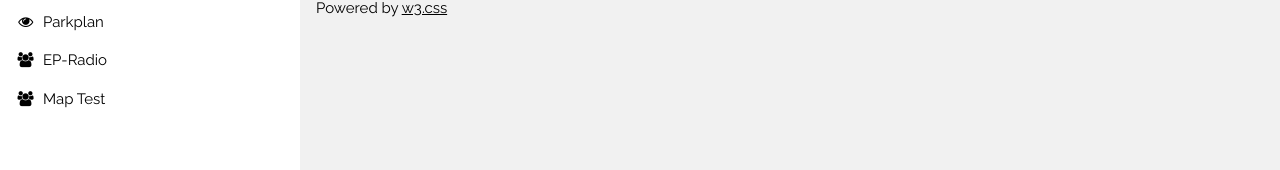
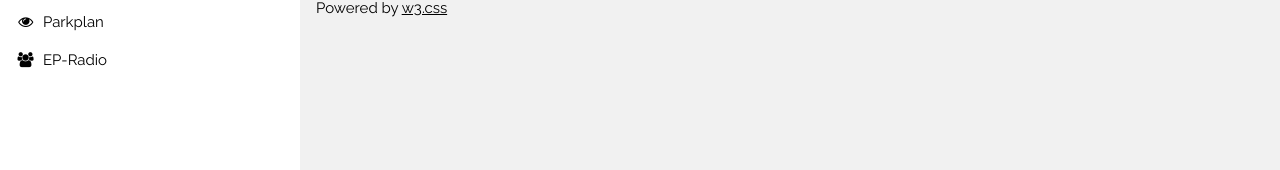
Before and after one commit to Nyyks/EpFeed, a plain HTML site: page index.html in a window 1280 px wide. Shown: the part 251-421 px from the top of the page. Drawn offline with nearby package versions, Linux system fonts and the light colour scheme.

Commit message:
Update index.html

```diff
--- a/index.html
+++ b/index.html
@@ -59,7 +59,6 @@ html,body,h1,h2,h3,h4,h5 {font-family: "Raleway", sans-serif}
     <a href="Wartezeit.html" class="w3-bar-item w3-button w3-padding"><i class="fa fa-users fa-fw"></i>  Wartezeiten</a>
     <a href="Parkplan.html" class="w3-bar-item w3-button w3-padding"><i class="fa fa-eye fa-fw"></i>  Parkplan</a>
     <a href="Radio.html" class="w3-bar-item w3-button w3-padding"><i class="fa fa-users fa-fw"></i>  EP-Radio</a>
-    <a href="Park Map.html" class="w3-bar-item w3-button w3-padding"><i class="fa fa-users fa-fw"></i>  Map Test</a>
   </div>
 </nav>
 
```
